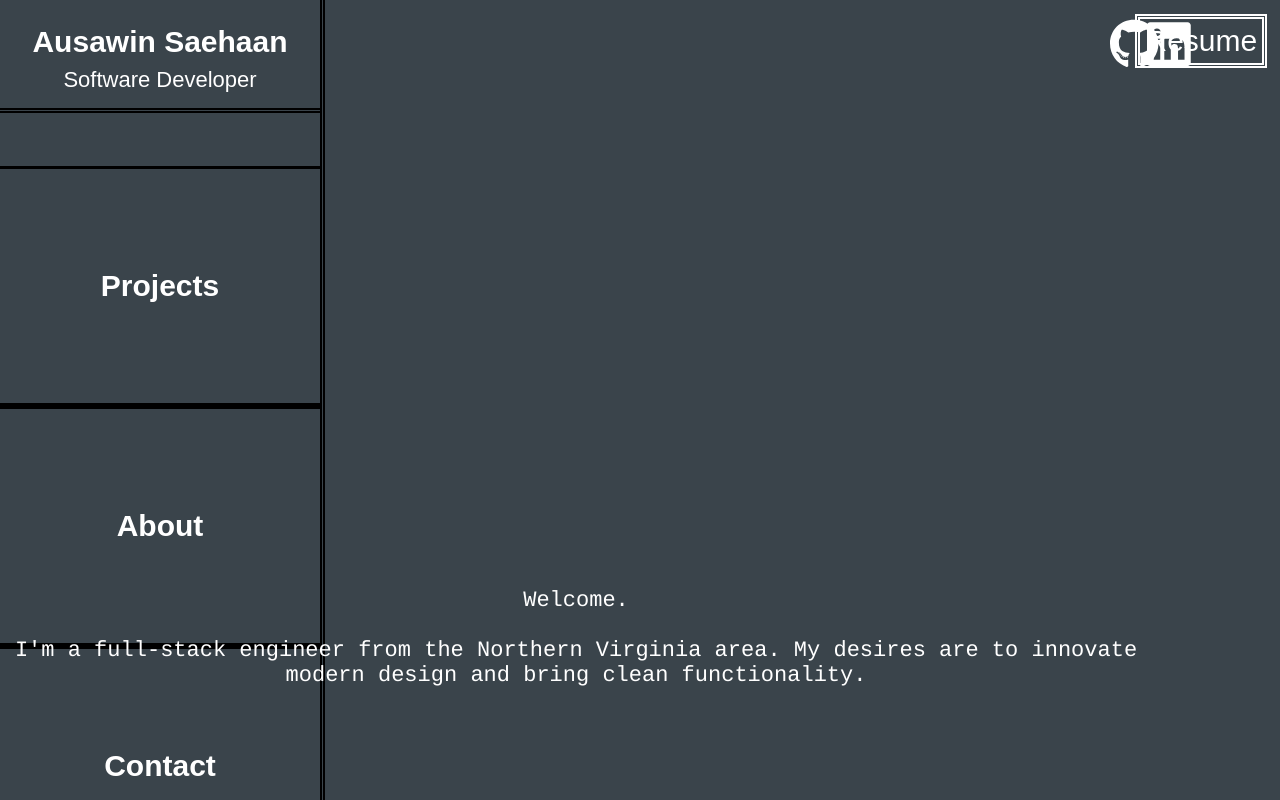
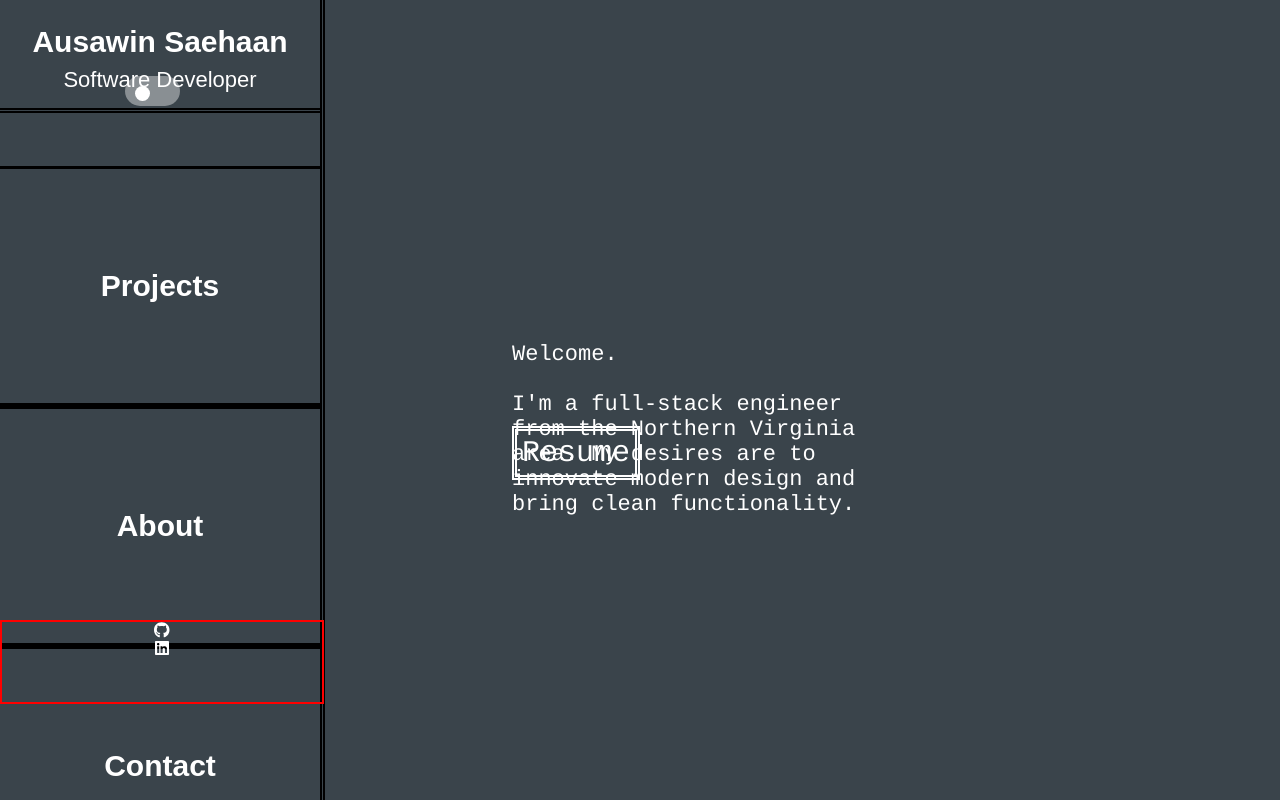
Before and after one commit to saehaana/html-css-prac, a React (Create React App) app: page / in a window 1280 px wide. Built offline with nearby package versions, Linux system fonts and the light colour scheme.

Commit message:
repositioned social media icons to navbar,  repositioned welcome message and resume button to center,  added dark/light button toggle with animation

```diff
--- a/src/components/Home.js
+++ b/src/components/Home.js
@@ -1,4 +1,4 @@
-import React from 'react';
+import React, { useState } from 'react';
 import '../stylesheets/Home.css';
 
 import{ Link } from 'react-router-dom'
@@ -9,10 +9,16 @@ import { faGithub, faLinkedin } from '@fortawesome/free-brands-svg-icons';
 
 
 const Home = () => {
+    const [isOn, setIsOn] = useState(false);
+    const toggleSwitch = () => setIsOn(!isOn);
+
     return (
     <>
     <div className= "home-container">
     <div className="navbox">
+        <div className="switch" data-isOn={isOn} onClick={toggleSwitch}>
+            <motion.div className="handle" layout transition={spring} />
+        </div>
         <h1 className = "name">Ausawin Saehaan</h1>
         <p className = "title">Software Developer</p>
         <ul className = "navlist">
@@ -39,14 +45,24 @@ const Home = () => {
             </motion.li>
         </ul>
     </div>
+    <div className = "message-box">
         <p className = "message">
             Welcome. <br></br> <br></br>
             I'm a full-stack engineer from the Northern Virginia area. My desires are to innovate modern design and bring clean functionality.
         </p>
         <motion.div
+        className = "resume"
+        initial={{ opacity: 0 }}
+        animate={{ opacity: 1 }}
+        transition={{ duration: 1, delay: .75}}
+        >
+            <a href="/Saehaan A. Resume.pdf" target="_blank">Resume</a>
+        </motion.div>
+    </div>
+
+    <ul className = "iconlist">
+        <motion.li
             className = "github"
-        whileHover={{scale:1.1}}
-        whileTap={{scale:0.9}}
             initial={{ opacity: 0 }}
             animate={{ opacity: 1 }}
             transition={{ duration: 1, delay: .25}}
@@ -54,11 +70,9 @@ const Home = () => {
             <a href="https://github.com/saehaana" target="_blank" rel="noreferrer">
                 <FontAwesomeIcon inverse icon= {faGithub} />
             </a>
-    </motion.div>
-    <motion.div
+        </motion.li>
+        <motion.li
             className = "linkedin"
-        whileHover={{scale:1.1}}
-        whileTap={{scale:0.9}}
             initial={{ opacity: 0 }}
             animate={{ opacity: 1 }}
             transition={{ duration: 1, delay: .5}}
@@ -66,21 +80,18 @@ const Home = () => {
         <a href="https://www.linkedin.com/in/saehaana/" target="_blank" rel="noreferrer">
             <FontAwesomeIcon inverse icon= {faLinkedin} />
         </a>
-    </motion.div>
-    <motion.div
-        className = "resume"
-        whileHover={{scale:1.1}}
-        whileTap={{scale:0.9}}
-        initial={{ opacity: 0 }}
-        animate={{ opacity: 1 }}
-        transition={{ duration: 1, delay: .75}}
-    >
-        <a href="/Saehaan A. Resume.pdf" target="_blank">Resume</a>
-    </motion.div>
+        </motion.li>
+    </ul>
     </div>
     </>
     );
 
 }
 
+const spring = {
+    type: "spring",
+    stiffness: 700,
+    damping: 30
+  };
+
 export default Home;
--- a/src/stylesheets/Home.css
+++ b/src/stylesheets/Home.css
@@ -2,6 +2,28 @@
     position: relative;
     width: 100vw;
     height: 100vh;
+}
+.switch{
+    position:absolute;
+    top:9.5%;
+    left: 39%;
+    width: 35px;
+    height: 10px;
+    background-color: rgba(255, 255, 255, 0.4);
+    display: flex;
+    justify-content: flex-start;
+    border-radius: 50px;
+    padding: 10px;
+    cursor: pointer;
+}
+.switch[data-isOn="true"]{
+    justify-content: flex-end;
+}
+.handle{
+    width: 15px;
+    height: 15px;
+    background-color: white;
+    border-radius: 40px;
 }
 .navbox{
     position:absolute;
@@ -58,36 +80,38 @@
     box-shadow: inset 320px 0 0 0 #54b3d6;
     color: white;
 }
+.iconlist{
+    position: absolute;
+    border: 2px solid red;
+    width:320px;
+    height: 10vh;
+    bottom: 10%;
+    padding-left: 0;
+    list-style-type: none;
+}
+.iconlist li{
+
+}
+.message-box{
+    position: absolute;
+    top:40%;
+    left:40%;
+    width:30%;
+    height:20%;
+}
 .message{
-    position: absolute;
-    bottom: 10%;
-    right: 10%;
+    position:absolute;
     font-family: Courier;
     font-size: 22px;
     font-weight: lighter;
     color: rgb(255, 255, 255);
-    padding: 10px;
-    text-align: center;
-}
-.github{
-    position: absolute;
-    padding-top: 5px;
-    top: 1.5%;
-    right: 9.5%;
-    font-size: 50px;
-}
-.linkedin{
-    position: absolute;
-    padding-top: 5px;
-    top: 1.5%;
-    right: 7%;
-    font-size: 50px;
+    text-align: left;
 }
 .resume{
     position: absolute;
-    top: 1.8%;
-    right: 1%;
-    font-family: Arial, Helvetica, sans-serif;
+    bottom:0;
+    left:0;
+    font-family: Courier;
     font-size: 30px;
     font-weight: lighter;
     color: rgb(255, 255, 255);
```
Lines whose indentation alone changed are shown as unchanged.
